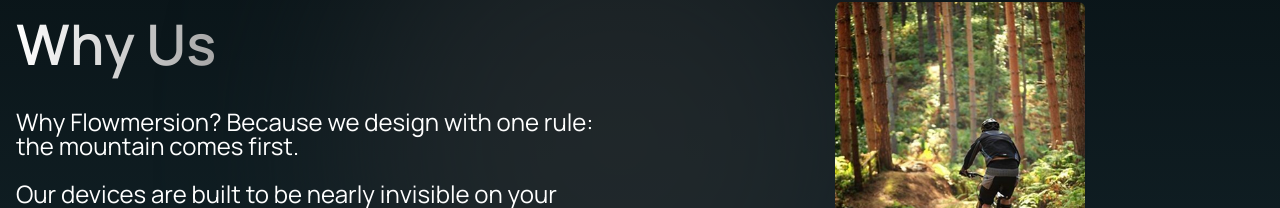
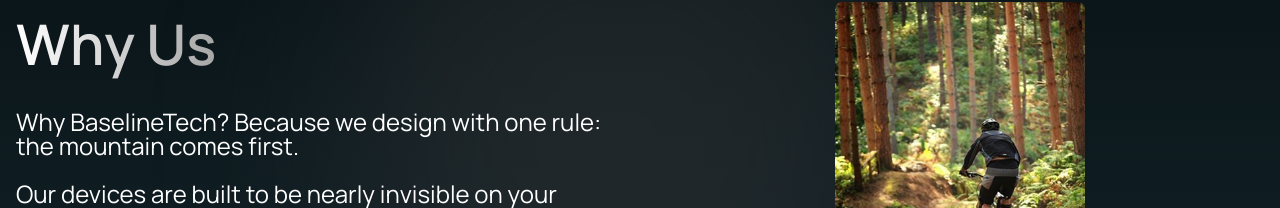
Before and after one commit to tejaswinikambaiahgari/baseline-tech-website, a Next.js app in the folder frontend/: page /about in a window 1280 px wide. Shown: the part 158-366 px from the top of the page. Built offline with nearby package versions, Linux system fonts and the light colour scheme; a web font is replaced by a local one.

Commit message:
Replace Flowmersion with BaselineTech in AboutUs.tsx

```diff
--- a/frontend/components/AboutUs.tsx
+++ b/frontend/components/AboutUs.tsx
@@ -62,7 +62,7 @@ export default function AboutUs() {
                                 </span>
                             </h2>
                             <p className="text-white font-['Manrope'] text-[24px] font-medium leading-[100%]">
-                                Why Flowmersion? Because we design with one rule: the mountain comes
+                                Why BaselineTech? Because we design with one rule: the mountain comes
                                 first.
                             </p>
                             <p className="text-white font-['Manrope'] text-[24px] font-medium leading-[100%]">
```
